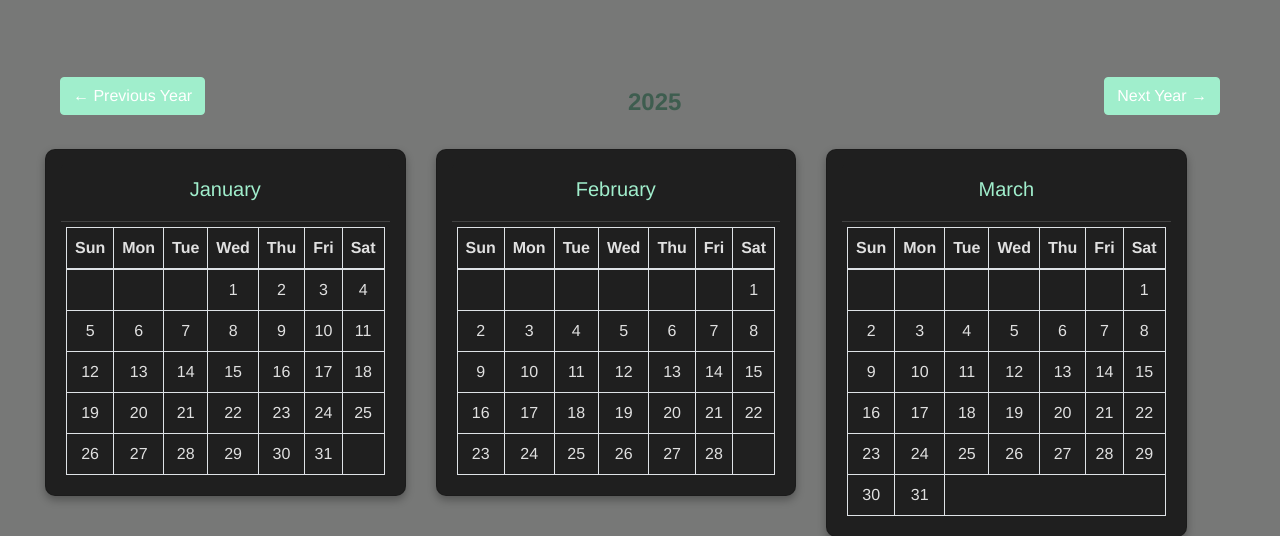
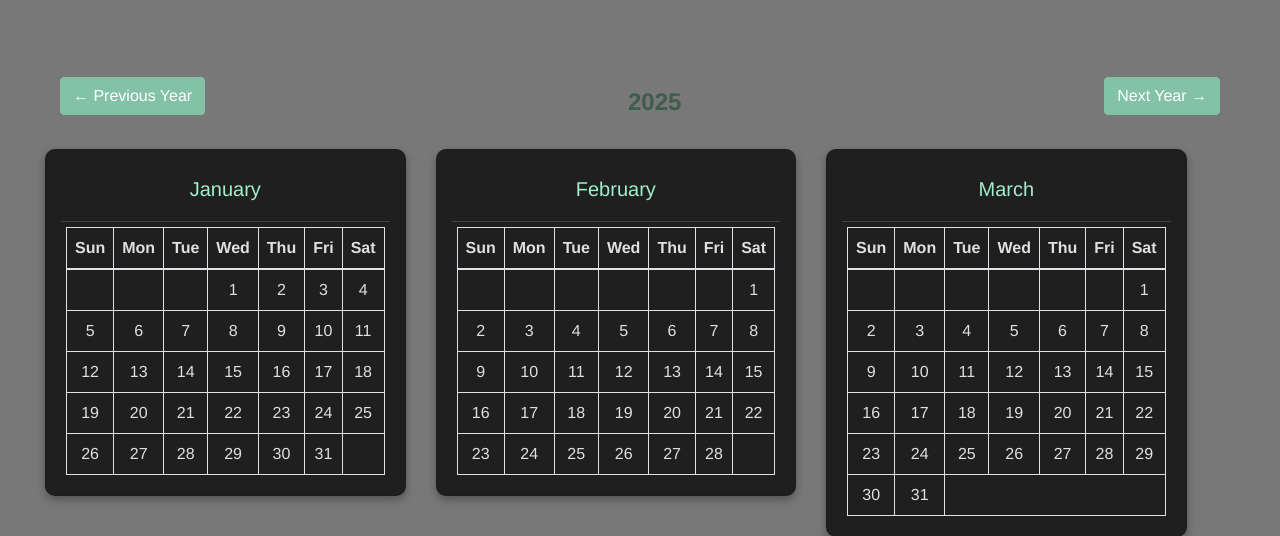
Before and after one commit to xeena26/ProjectTikk, a Flask app: page /calendar in a window 1280 px wide. Shown: the top 536 px of the page. Run offline with Flask 3, Linux system fonts and the light colour scheme; a user stored in the database is signed in; some libraries are stand-ins or nearby versions.

Commit message:
Wed, Jan 22, 2025, 10:59 PM +11:00

```diff
--- a/static/styles.css
+++ b/static/styles.css
@@ -334,13 +334,13 @@ footer {
 }
 
 .btn-primary {
-    background-color: #A0EECC; /* Updated */
-    border-color: #A0EECC; /* Updated */
+    background-color: #83C2A7; /* Updated */
+    border-color: #83C2A7; /* Updated */
 }
 
 .btn-primary:hover {
-    background-color: #3700b3;
-    border-color: #3700b3;
+    background-color: #04762E;
+    border-color: #04762E;
 }
 
 a {
@@ -348,7 +348,7 @@ a {
 }
 
 a:hover {
-    color: #3700b3;
+    color: #04762E;
     text-decoration: none;
 }
 
```
